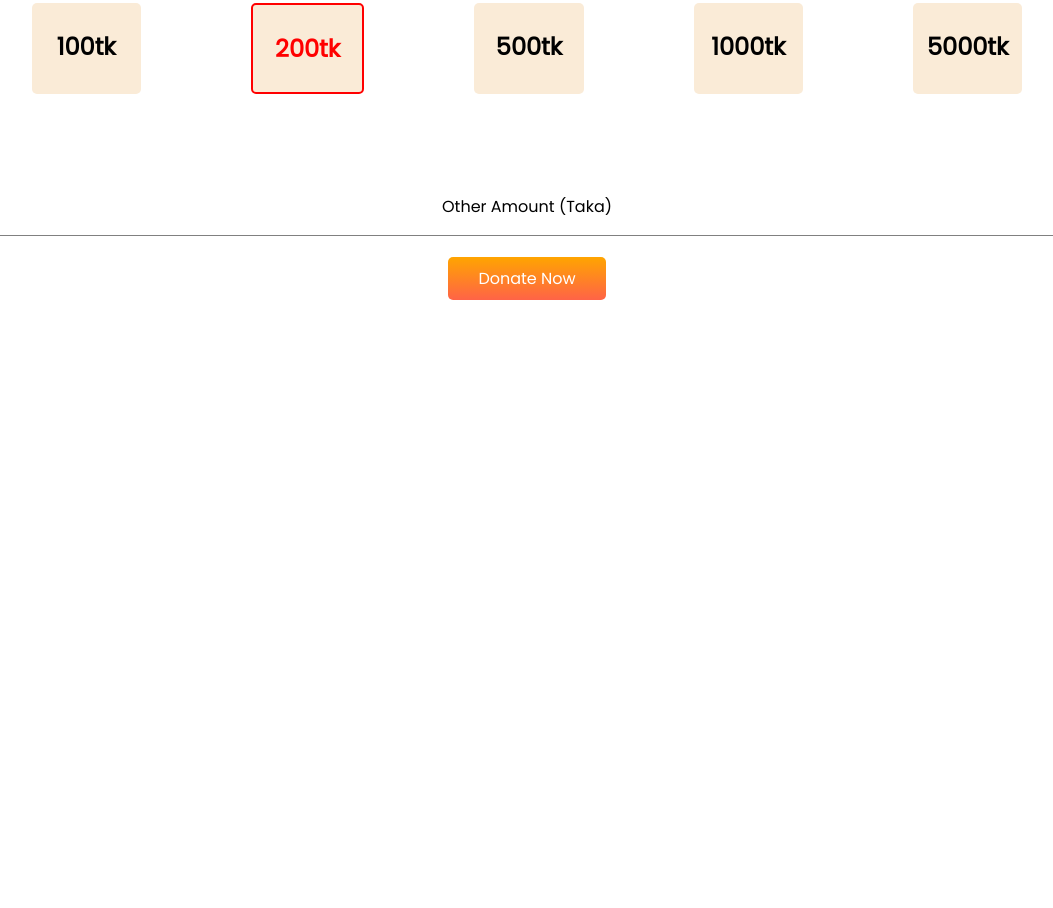
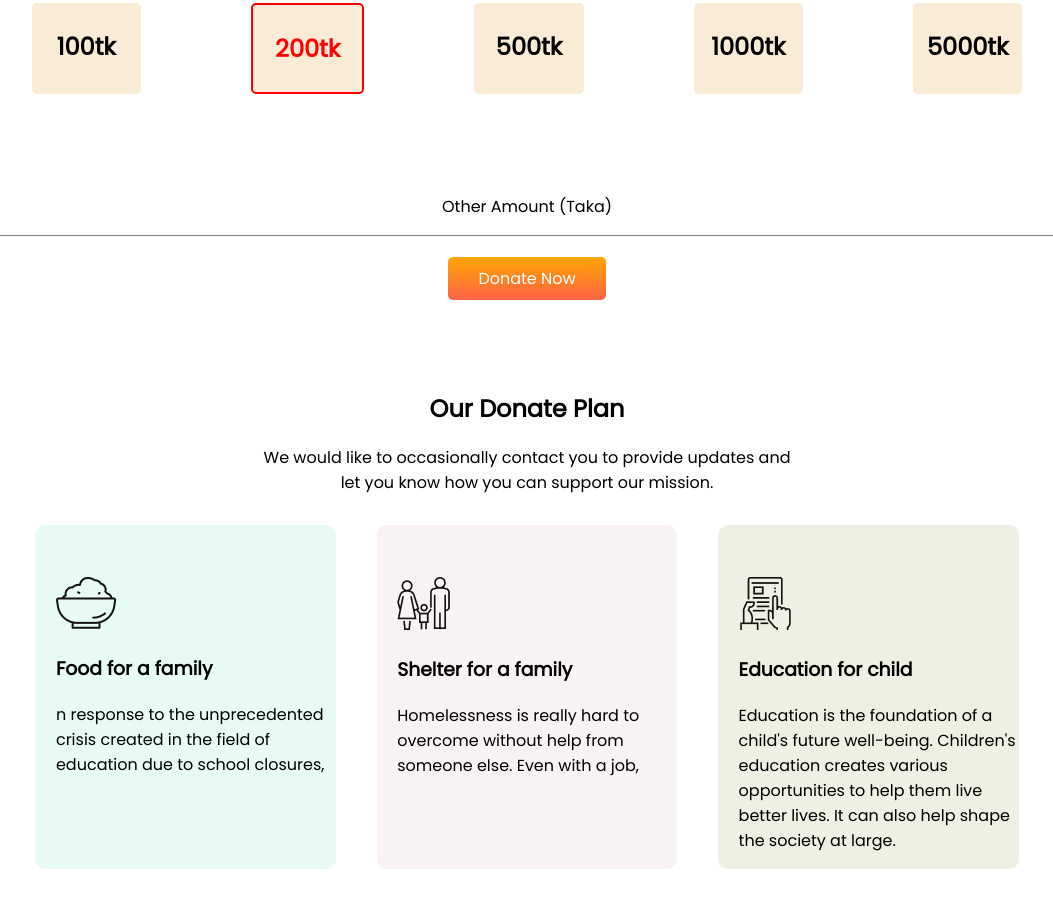
Before and after one commit to ismailshirazi/my-donation-wabsite, a plain HTML site: page index.html in a window 1280 px wide. Shown: the part 1074-1982 px from the top of the page, without its empty margins (113-1166 px from the left). Before the commit the page ends 1374 px from the top, so only its background shows below. Drawn offline with Linux system fonts and the light colour scheme.

Commit message:
add our donate plane

```diff
--- a/index.html
+++ b/index.html
@@ -54,6 +54,32 @@
             <a class="button" href="">Donate Now</a>
         </div>
     </section>
+    <section class="donate-plan">
+        <div class="center-aline">
+            <h1>Our Donate Plan</h1>
+            <p>We would like to occasionally contact you to provide updates and <br> let you know how you can support
+                our
+                mission.</p>
+        </div>
+        <div class="flexible-container margin">
+            <div id="food" class="three-block">
+                <img src="icons/food.png" alt="">
+                <h3>Food for a family</h3>
+                <p>n response to the unprecedented crisis created in the field of education due to school closures,</p>
+            </div>
+            <div id="shelter" class="three-block">
+                <img src="icons/shelter.png" alt="">
+                <h3>Shelter for a family</h3>
+                <p>Homelessness is really hard to overcome without help from someone else. Even with a job,</p>
+            </div>
+            <div id="education" class="three-block">
+                <img src="icons/Frame-1.png" alt="">
+                <h3>Education for child</h3>
+                <p>Education is the foundation of a child's future well-being. Children's education creates various
+                    opportunities to help them live better lives. It can also help shape the society at large.</p>
+            </div>
+        </div>
+    </section>
 </body>
 
 </html>
--- a/style.css
+++ b/style.css
@@ -14,7 +14,6 @@ body {
     background-size: cover;
     padding-top: 300px;
     padding-bottom: 300px;
-    margin-bottom: 100px;
 
 
 }
@@ -41,6 +40,7 @@ body {
 
 .center-aline {
     text-align: center;
+    margin-top: 100px;
 }
 
 .flexible-container {
@@ -72,3 +72,34 @@ body {
     text-align: center;
     margin-top: 30px;
 }
+
+.donate-plan {
+    margin-left: 10%;
+    margin-right: 10%;
+}
+
+.margin {
+    margin-top: 30px;
+}
+
+.three-block {
+    width: 40%;
+    margin-left: 2%;
+    margin-right: 2%;
+    padding-left: 2%;
+    padding-top: 5%;
+    border-radius: 10px;
+
+}
+
+#food {
+    background-color: rgb(232, 250, 244);
+}
+
+#shelter {
+    background-color: rgb(249, 242, 243);
+}
+
+#education {
+    background-color: rgb(239, 239, 228);
+}
```
Also changed, not shown: icons/Frame-1.png (added), icons/blood.svg (added), icons/bus.svg (added), icons/clothes.svg (added), icons/food.png (added), icons/icon11.svg (added), icons/icon13.svg (added), icons/icon4.svg (added), icons/icon5.svg (added), icons/icon6.svg (added), icons/icon7.svg (added), icons/icon8.svg (added), icons/icon9.svg (added), icons/medicine.svg (added), 1 more files.
